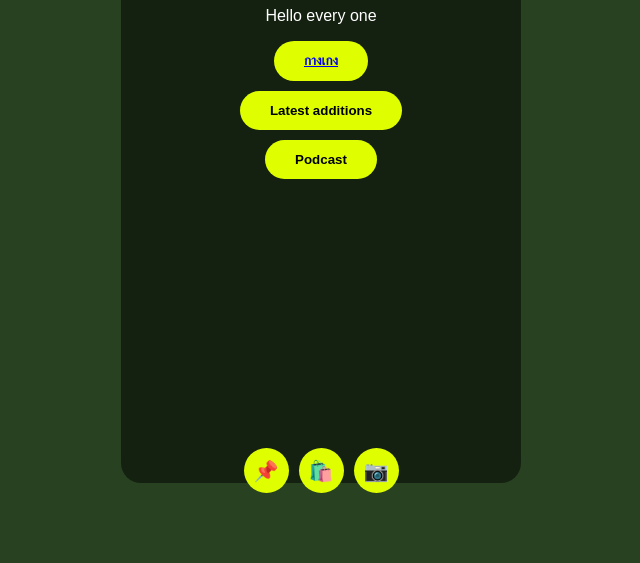
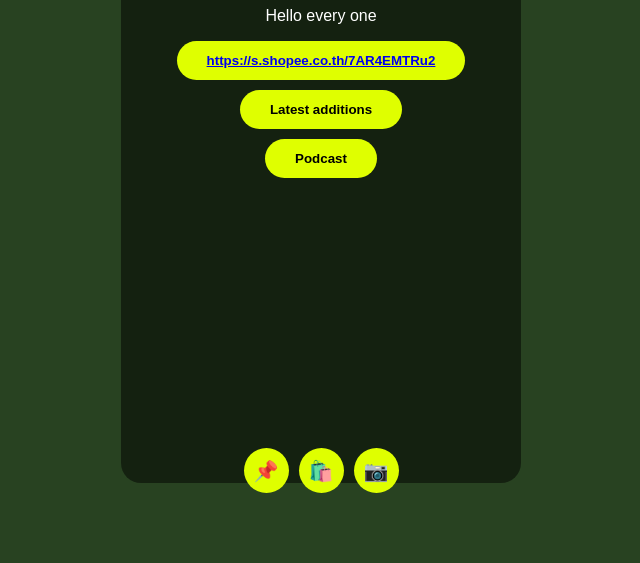
Before and after one commit to PornkarnchaiSeethon/PornkarnchaiSeethon.github.io, a plain HTML site: page index.html in a window 1280 px wide. Shown: the part 237-800 px from the top of the page, without its empty margins (319-959 px from the left). Drawn offline with Linux system fonts and the light colour scheme.

Commit message:
Update index.html

```diff
--- a/index.html
+++ b/index.html
@@ -13,7 +13,7 @@
       <h1>PamRak</h1>
       <p>Hello every one</p>
 
-      <button class="menu-button"><a href="https://s.shopee.co.th/7AR4EMTRu2">กางเกง</a></button>
+      <button class="menu-button"><a href="https://s.shopee.co.th/7AR4EMTRu2">https://s.shopee.co.th/7AR4EMTRu2</a></button>
       <button class="menu-button">Latest additions</button>
       <button class="menu-button">Podcast</button>
     </div>
```
